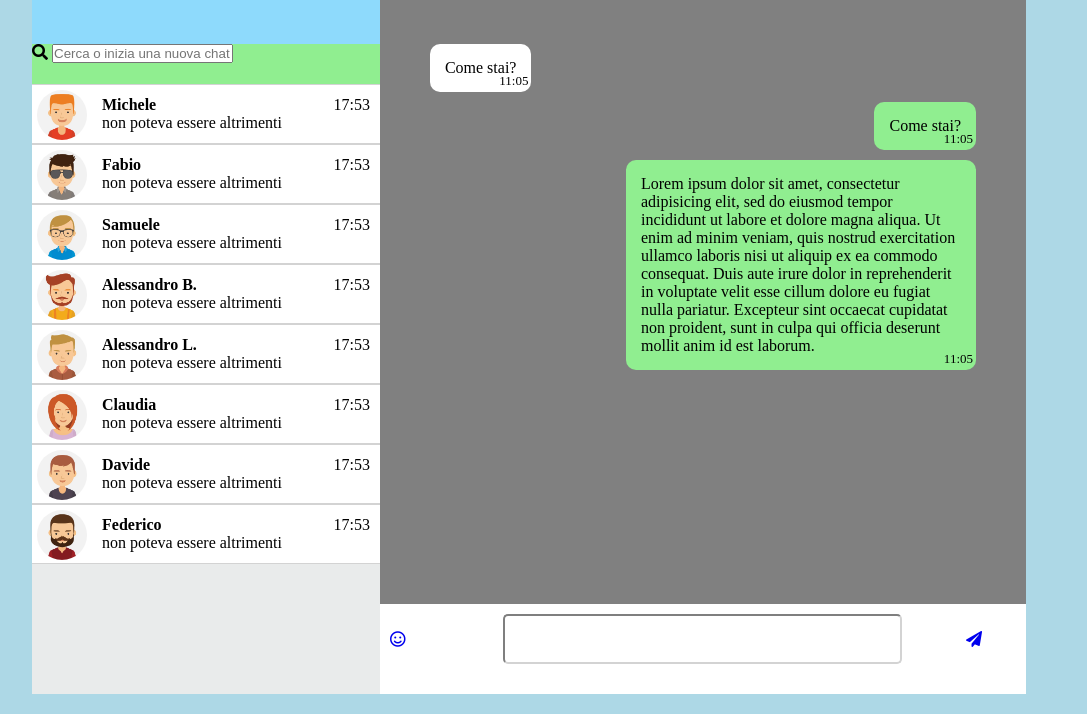
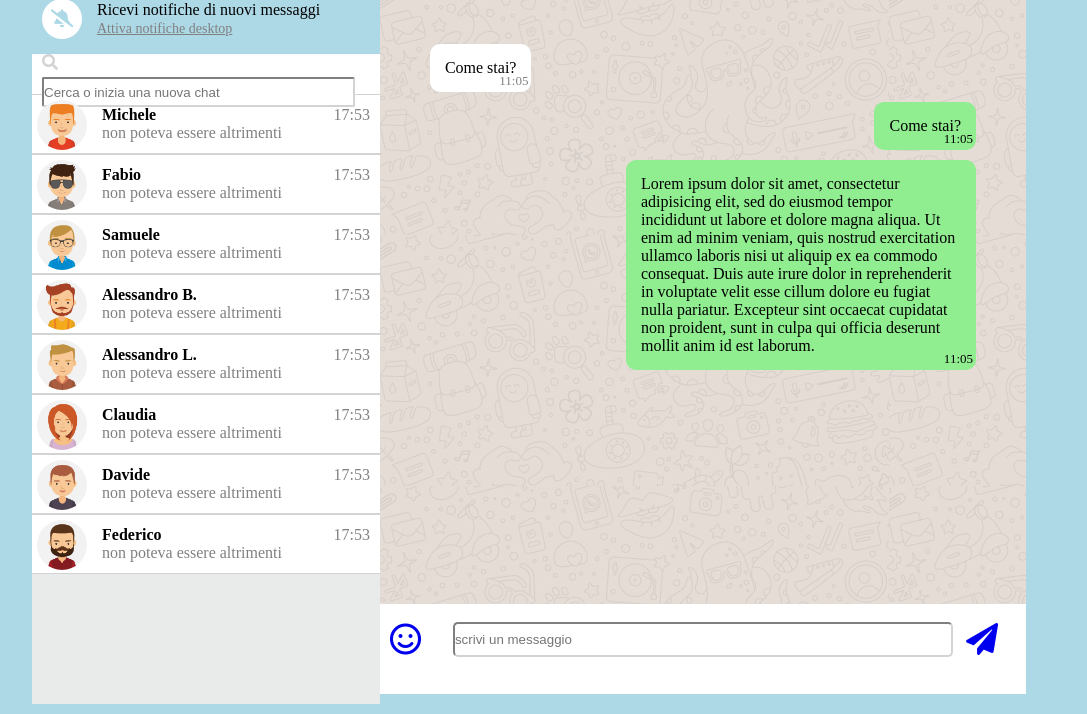
Before and after one commit to Jacoponigro/js-html-css-boolzap, a plain HTML site: page index.html in a window 1280 px wide. Shown: the part 86-800 px from the top of the page, without its empty margins (96-1183 px from the left). Drawn offline with nearby package versions, Linux system fonts and the light colour scheme.

Commit message:
modifiche layout

```diff
--- a/index.html
+++ b/index.html
@@ -24,10 +24,18 @@
             </ul>
           </div>
         </div>
-        <div class="notifications"></div>
+        <div class="notifications">
+          <div class="notification-icon">
+            <i class="fa fa-bell-slash"></i>
+          </div>
+          <div class="notification-text">
+            <p>Ricevi notifiche di nuovi messaggi</p>
+            <a href="#" class="littlefont">Attiva notifiche desktop</a>
+          </div>
+        </div>
         <div class="search-chat">
           <label class="search-label">
-            <i class="fa fa-search"></i>
+            <i class="fa fa-search space"></i>
           </label>
           <input id="search" name="search" type="text" placeholder="Cerca o inizia una nuova chat">
         </div>
@@ -41,9 +49,9 @@
                 <div class="info-contact">
                   <div class="contact-name">
                     <h4 class="name">Michele</h4>
-                    <span>17:53</span>
+                    <span class="lastmessage-color">17:53</span>
                   </div>
-                  <p>non poteva essere altrimenti</p>
+                  <p class="lastmessage-color">non poteva essere altrimenti</p>
                 </div>
               </div>
               <div class="contact">
@@ -53,9 +61,9 @@
                 <div class="info-contact">
                   <div class="contact-name">
                     <h4 class="name">Fabio</h4>
-                    <span>17:53</span>
+                    <span class="lastmessage-color">17:53</span>
                   </div>
-                  <p>non poteva essere altrimenti</p>
+                  <p class="lastmessage-color">non poteva essere altrimenti</p>
                 </div>
               </div>
               <div class="contact">
@@ -65,9 +73,9 @@
                 <div class="info-contact">
                   <div class="contact-name">
                     <h4  class="name">Samuele</h4>
-                    <span>17:53</span>
+                    <span class="lastmessage-color">17:53</span>
                   </div>
-                  <p>non poteva essere altrimenti</p>
+                  <p class="lastmessage-color">non poteva essere altrimenti</p>
                 </div>
               </div>
               <div class="contact">
@@ -77,9 +85,9 @@
                 <div class="info-contact">
                   <div class="contact-name">
                     <h4 class="name">Alessandro B.</h4>
-                    <span>17:53</span>
+                    <span class="lastmessage-color">17:53</span>
                   </div>
-                  <p>non poteva essere altrimenti</p>
+                  <p class="lastmessage-color">non poteva essere altrimenti</p>
                 </div>
               </div>
               <div class="contact">
@@ -89,9 +97,9 @@
                 <div class="info-contact">
                   <div class="contact-name">
                     <h4 class="name">Alessandro L.</h4>
-                    <span>17:53</span>
+                    <span class="lastmessage-color">17:53</span>
                   </div>
-                  <p>non poteva essere altrimenti</p>
+                  <p class="lastmessage-color">non poteva essere altrimenti</p>
                 </div>
               </div>
               <div class="contact">
@@ -101,9 +109,9 @@
                 <div class="info-contact">
                   <div class="contact-name">
                     <h4 class="name">Claudia</h4>
-                    <span>17:53</span>
+                    <span class="lastmessage-color">17:53</span>
                   </div>
-                  <p>non poteva essere altrimenti</p>
+                  <p class="lastmessage-color">non poteva essere altrimenti</p>
                 </div>
               </div>
               <div class="contact">
@@ -113,9 +121,9 @@
                 <div class="info-contact">
                   <div class="contact-name">
                     <h4 class="name">Davide</h4>
-                    <span>17:53</span>
+                    <span class="lastmessage-color">17:53</span>
                   </div>
-                  <p>non poteva essere altrimenti</p>
+                  <p class="lastmessage-color">non poteva essere altrimenti</p>
                 </div>
               </div>
               <div class="contact">
@@ -125,9 +133,9 @@
                 <div class="info-contact">
                   <div class="contact-name">
                     <h4 class="name">Federico</h4>
-                    <span>17:53</span>
+                    <span class="lastmessage-color">17:53</span>
                   </div>
-                  <p>non poteva essere altrimenti</p>
+                  <p class="lastmessage-color">non poteva essere altrimenti</p>
                 </div>
               </div>
             </li>
@@ -136,6 +144,7 @@
       </nav>
       <!-- /nav bar di sinistra -->
       <!-- parte destra -->
+      <!-- chat -->
       <section class="text-area">
         <div class="header-nav">
           <div class="account-img">
@@ -159,7 +168,7 @@
          <div class="message-row">
            <div class="message">
              <div class="message-text">Come stai?</div>
-             <div class="message-time">11:05</div>
+             <div class="message-time lastmessage-color">11:05</div>
            </div>
          </div>
          <div class="message-row sent">
@@ -175,15 +184,17 @@
            </div>
          </div>
        </div>
+       <!-- /chat -->
        <!-- footer -->
-        <div class="footer-left">
-          <a href="#"><i class="far fa-smile icon-dimension"></i><a>
-          <input id="text" class="testo" type="text">
-          <a href="#"><i class="fas fa-paper-plane icon-dimension send-message"></i></a>
+        <div class="footer-right">
+          <a href="#"><i class="far fa-smile fa-2x icon-dimension"></i><a>
+          <input id="text" class="testo" type="text" placeholder="scrivi un messaggio">
+          <a href="#"><i class="fas fa-paper-plane fa-2x icon-dimension send-message"></i></a>
         </div>
         <!-- /footer -->
       </section>
       <!-- /parte destra -->
+      <!-- templates -->
       <div class="templates">
         <div class="message-row">
           <div class="message">
--- a/style.css
+++ b/style.css
@@ -48,13 +48,50 @@ body{
 a{
   text-decoration: none;
 }
-.notifications{
-  height: 60px;
-  background-color: #8edafc;
+/* notifiche */
+
+.notifications {
+  display: flex;
+  align-items: center;
+  background-color: lightblue;
+  padding-left: 10px;
+  height: 70px;
+}
+.notification-icon {
+  height: 40px;
+  width: 40px;
+  border-radius: 50%;
+  color: lightblue;
+  background-color: #fff;
+  text-align: center;
+  line-height: 40px;
+  font-size: 18px;
+}
+.notification-text {
+  margin-left: 15px;
+}
+.littlefont{
+  font-size: 14px;
+  text-decoration: underline;
+  color:grey;
+}
+/* cercachat */
+
+.space{
+  margin-left: 10px;
+  color: lightgrey;
 }
 .search-chat{
   height: 40px;
-  background-color: lightgreen;
+  background-color:#fff;
+}
+#search{
+  height:30px;
+  width:90%;
+  margin-top: 5px;
+  margin-left: 10px;
+  border-radius: 2px;
+  border-color: lightgrey;
 }
 .contact-list{
   height: calc(100% - 150px);
@@ -87,42 +124,23 @@ img.avatar{
   padding: 5px;
   border-radius: 50%;
 }
-/* sezione di destra */
+.lastmessage-color{
+  color: grey
+}
+/* right-nav */
+
 .text-area{
   width: 65%;
   background-color: #fff;
 }
 .main-right{
-  height: calc(100% - 120px);
-}
-.footer-left{
-  height: 70px;
-  display: flex;
-  justify-content: space-between;
-  align-items: center;
-  }
-
-.testo{
-  height:50px;
-  width: 399px;
-  border-radius:5px;
-  border-color: lightgrey;
-}
-.icon-dimension{
-  width: 50px;
-  margin:10px;
-  }
-  .fa-microphone{
-    margin-left: 21px;
-  }
-.main-right{
-  background-color: grey;
+  background-image: url(img/mine.jpg);
   height: calc(100% - 140px);
   padding: 50px;
   overflow-y: scroll;
 }
+/* sezione chat */
 
-/* message */
 .message-row {
   display: flex;
   margin: 10px 0;
@@ -140,13 +158,30 @@ img.avatar{
   bottom: 3px;
   right: 3px;
 }
-
 .message-row.sent {
   justify-content: flex-end;
 }
 .message-row.sent .message {
   background-color: lightgreen;
 }
-/* /message */
+/* footer */
 
-/* /chat */
+.footer-right{
+  height: 70px;
+  display: flex;
+  justify-content: space-between;
+  align-items: center;
+}
+.testo{
+  height:35px;
+  width: 500px;
+  border-radius:5px;
+  border-color: lightgrey;
+}
+.icon-dimension{
+  width: 50px;
+  margin:10px;
+}
+.fa-microphone{
+  margin-left: 21px;
+}
```
